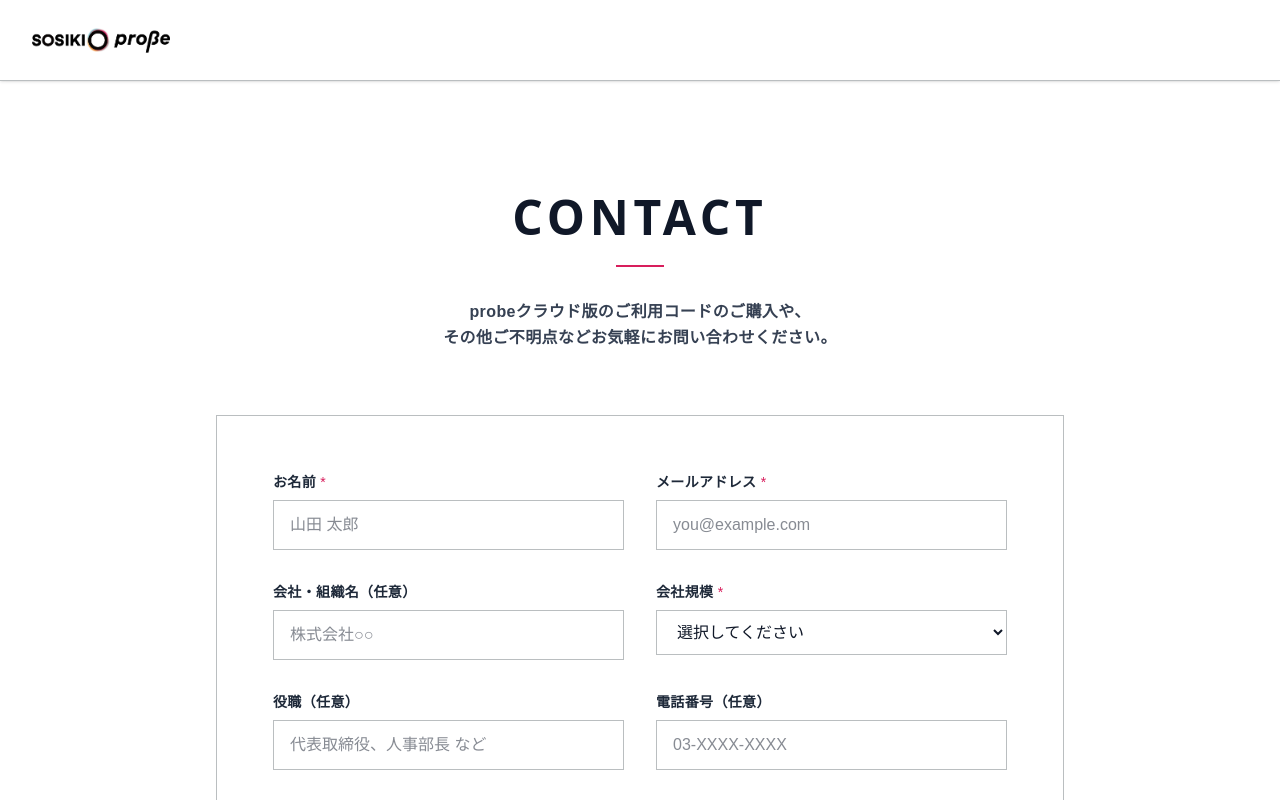
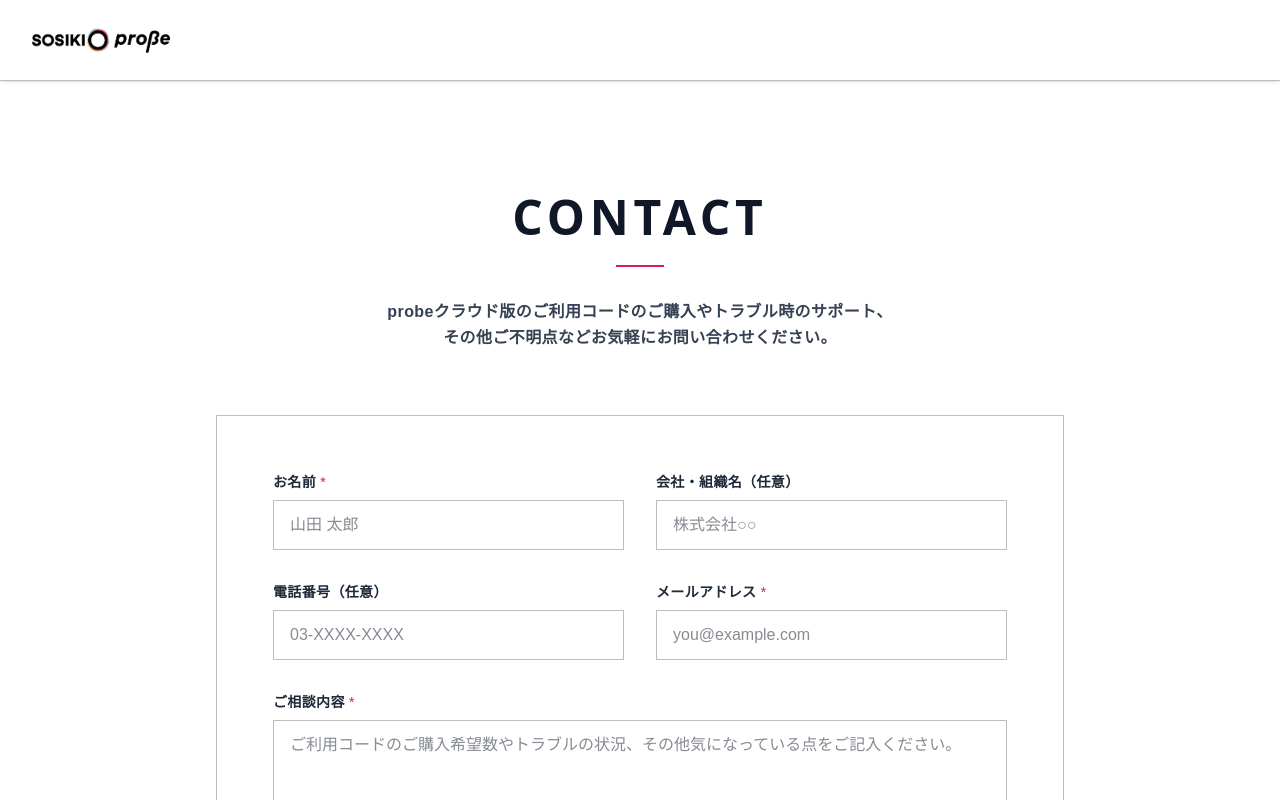
Before and after one commit to LaCall-Gagans-Studio/sosikio, a Next.js app in the folder my-app/: page /probe in a window 1280 px wide. Shown: the top 800 px of the page. Built offline with nearby package versions, Linux system fonts and the light colour scheme; a web font is replaced by a local one.

Commit message:
probe changes

```diff
--- a/my-app/src/components/Forms/ProbeContactForm.tsx
+++ b/my-app/src/components/Forms/ProbeContactForm.tsx
@@ -28,7 +28,8 @@ export function ProbeContactForm() {
   const [done, setDone] = React.useState<null | 'ok' | 'ng'>(null)
 
   const onChange =
-    (key: keyof FormState) => (e: React.ChangeEvent<HTMLInputElement | HTMLTextAreaElement | HTMLSelectElement>) => {
+    (key: keyof FormState) =>
+    (e: React.ChangeEvent<HTMLInputElement | HTMLTextAreaElement | HTMLSelectElement>) => {
       const value =
         e.target.type === 'checkbox' ? (e.target as HTMLInputElement).checked : e.target.value
       setState((s) => ({ ...s, [key]: value }))
@@ -68,13 +69,16 @@ export function ProbeContactForm() {
     }
   }
 
-  const inputClass = "mt-2 w-full rounded-none border border-[#babec0] bg-[#ffffff] px-4 py-3 outline-none focus:border-[#d81e5c] focus:ring-1 focus:ring-[#d81e5c] transition-colors"
+  const inputClass =
+    'mt-2 w-full rounded-none border border-[#babec0] bg-[#ffffff] px-4 py-3 outline-none focus:border-[#d81e5c] focus:ring-1 focus:ring-[#d81e5c] transition-colors'
 
   return (
     <form onSubmit={onSubmit} className="space-y-8">
       <div className="grid grid-cols-1 sm:grid-cols-2 gap-8">
         <label className="block">
-          <span className="block text-sm font-bold text-gray-800 tracking-wide">お名前 <span className="text-[#d81e5c] font-normal">*</span></span>
+          <span className="block text-sm font-bold text-gray-800 tracking-wide">
+            お名前 <span className="text-[#d81e5c] font-normal">*</span>
+          </span>
           <input
             type="text"
             value={state.name}
@@ -86,7 +90,38 @@ export function ProbeContactForm() {
           />
         </label>
         <label className="block">
-          <span className="block text-sm font-bold text-gray-800 tracking-wide">メールアドレス <span className="text-[#d81e5c] font-normal">*</span></span>
+          <span className="block text-sm font-bold text-gray-800 tracking-wide">
+            会社・組織名（任意）
+          </span>
+          <input
+            type="text"
+            value={state.company}
+            onChange={onChange('company')}
+            className={inputClass}
+            placeholder="株式会社○○"
+            disabled={done === 'ok'}
+          />
+        </label>
+      </div>
+
+      <div className="grid grid-cols-1 sm:grid-cols-2 gap-8">
+        <label className="block">
+          <span className="block text-sm font-bold text-gray-800 tracking-wide">
+            電話番号（任意）
+          </span>
+          <input
+            type="tel"
+            value={state.phone}
+            onChange={onChange('phone')}
+            className={inputClass}
+            placeholder="03-XXXX-XXXX"
+            disabled={done === 'ok'}
+          />
+        </label>
+        <label className="block">
+          <span className="block text-sm font-bold text-gray-800 tracking-wide">
+            メールアドレス <span className="text-[#d81e5c] font-normal">*</span>
+          </span>
           <input
             type="email"
             value={state.email}
@@ -99,69 +134,15 @@ export function ProbeContactForm() {
         </label>
       </div>
 
-      <div className="grid grid-cols-1 sm:grid-cols-2 gap-8">
-        <label className="block">
-          <span className="block text-sm font-bold text-gray-800 tracking-wide">会社・組織名（任意）</span>
-          <input
-            type="text"
-            value={state.company}
-            onChange={onChange('company')}
-            className={inputClass}
-            placeholder="株式会社○○"
-            disabled={done === 'ok'}
-          />
-        </label>
-        <label className="block">
-          <span className="block text-sm font-bold text-gray-800 tracking-wide">会社規模 <span className="text-[#d81e5c] font-normal">*</span></span>
-          <select
-            value={state.companySize}
-            onChange={onChange('companySize')}
-            className={inputClass}
-            required
-            disabled={done === 'ok'}
-          >
-            <option value="">選択してください</option>
-            <option value="1〜50名">1〜50名</option>
-            <option value="51〜100名">51〜100名</option>
-            <option value="101〜500名">101〜500名</option>
-            <option value="501〜1000名">501〜1000名</option>
-            <option value="1001名以上">1001名以上</option>
-          </select>
-        </label>
-      </div>
-
-      <div className="grid grid-cols-1 sm:grid-cols-2 gap-8">
-        <label className="block">
-          <span className="block text-sm font-bold text-gray-800 tracking-wide">役職（任意）</span>
-          <input
-            type="text"
-            value={state.role}
-            onChange={onChange('role')}
-            className={inputClass}
-            placeholder="代表取締役、人事部長 など"
-            disabled={done === 'ok'}
-          />
-        </label>
-        <label className="block">
-          <span className="block text-sm font-bold text-gray-800 tracking-wide">電話番号（任意）</span>
-          <input
-            type="tel"
-            value={state.phone}
-            onChange={onChange('phone')}
-            className={inputClass}
-            placeholder="03-XXXX-XXXX"
-            disabled={done === 'ok'}
-          />
-        </label>
-      </div>
-
       <label className="block">
-        <span className="block text-sm font-bold text-gray-800 tracking-wide">ご相談内容 <span className="text-[#d81e5c] font-normal">*</span></span>
+        <span className="block text-sm font-bold text-gray-800 tracking-wide">
+          ご相談内容 <span className="text-[#d81e5c] font-normal">*</span>
+        </span>
         <textarea
           value={state.message}
           onChange={onChange('message')}
           className={`${inputClass} min-h-[160px] resize-y`}
-          placeholder="ご利用コードのご購入希望数や、その他気になっている点をご記入ください。"
+          placeholder="ご利用コードのご購入希望数やトラブルの状況、その他気になっている点をご記入ください。"
           required
           disabled={done === 'ok'}
         />
@@ -205,15 +186,22 @@ export function ProbeContactForm() {
 
         {done === 'ok' && (
           <div className="w-full p-8 bg-white border-2 border-[#d81e5c] text-center text-sm leading-relaxed">
-            <p className="font-bold mb-3 text-[#d81e5c] text-xl tracking-wider">お問い合わせを受け付けました</p>
+            <p className="font-bold mb-3 text-[#d81e5c] text-xl tracking-wider">
+              お問い合わせを受け付けました
+            </p>
             <p className="text-gray-700">
-              内容を確認のうえ、担当者よりご連絡させていただきます。<br />
+              内容を確認のうえ、担当者よりご連絡させていただきます。
+              <br />
               今しばらくお待ちいただけますようお願い申し上げます。
             </p>
           </div>
         )}
 
-        {done === 'ng' && <p className="text-[#d81e5c] mt-4 font-bold tracking-wide">未入力の必須項目があるか、通信エラーが発生しました。</p>}
+        {done === 'ng' && (
+          <p className="text-[#d81e5c] mt-4 font-bold tracking-wide">
+            未入力の必須項目があるか、通信エラーが発生しました。
+          </p>
+        )}
       </div>
     </form>
   )
--- a/my-app/src/sections/probe-contact.tsx
+++ b/my-app/src/sections/probe-contact.tsx
@@ -18,7 +18,7 @@ export function ProbeContactSection() {
           </h2>
           <div className="w-12 h-[2px] bg-[#d81e5c] mx-auto mb-8"></div>
           <p className="text-gray-700 leading-relaxed max-w-2xl mx-auto font-bold tracking-wide">
-            probeクラウド版のご利用コードのご購入や、
+            probeクラウド版のご利用コードのご購入やトラブル時のサポート、
             <br className="hidden sm:block" />
             その他ご不明点などお気軽にお問い合わせください。
           </p>
```
